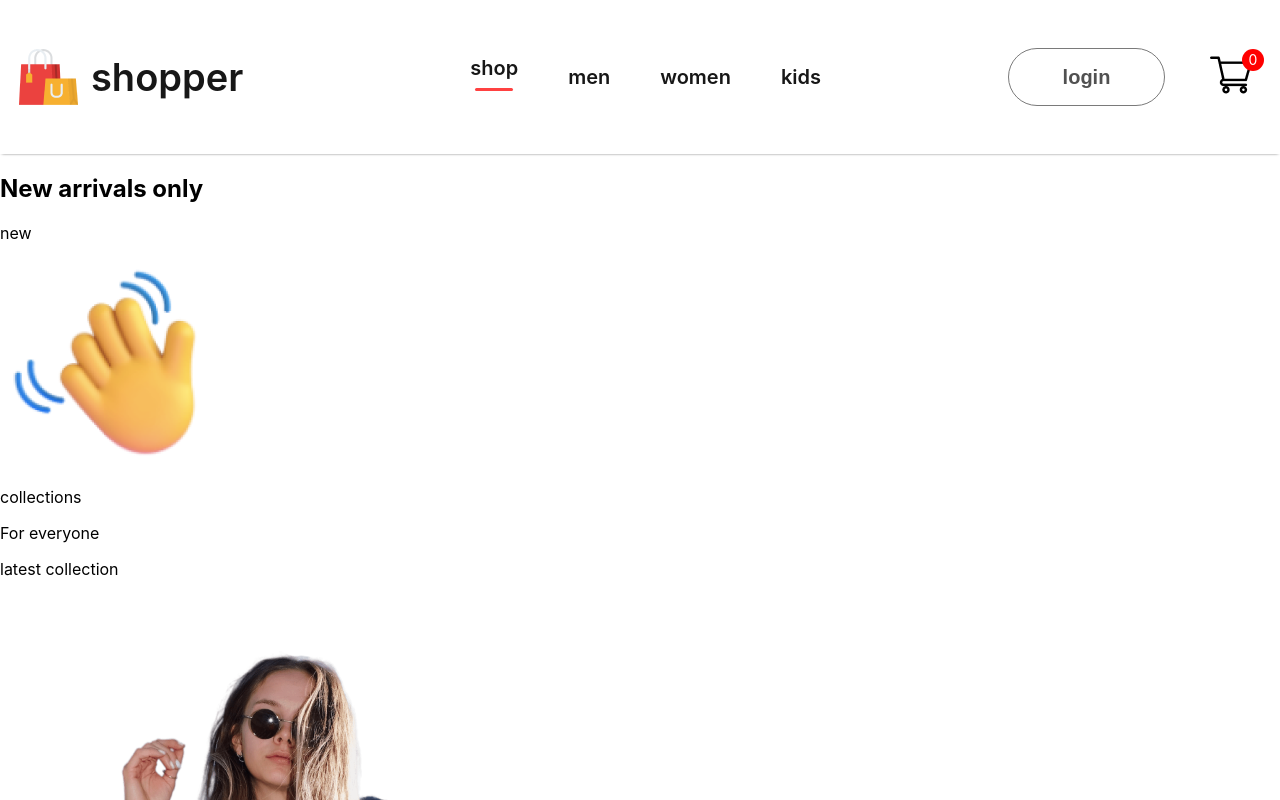
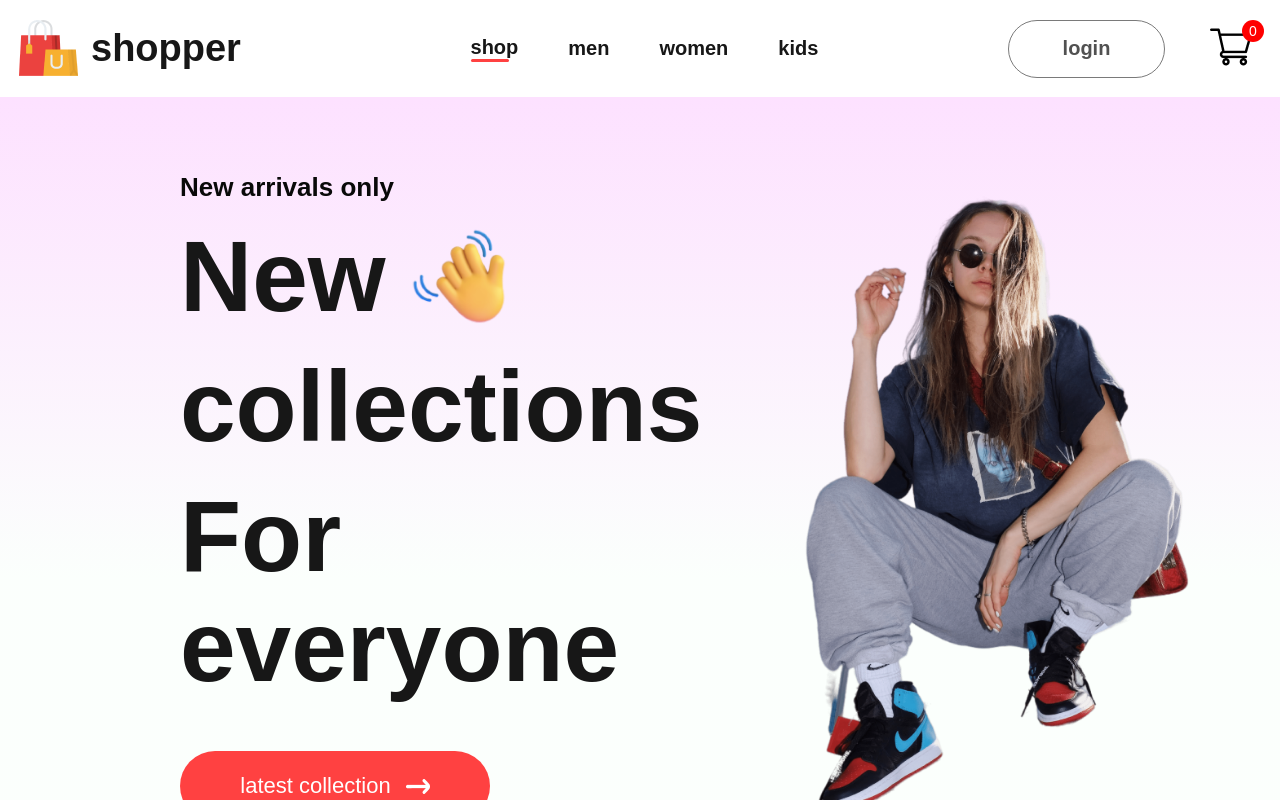
Before and after one commit to george827/E-commerce, a React (Create React App) app in the folder front-end/: page / in a window 1280 px wide. Shown: the top 800 px of the page. Built offline with nearby package versions, Linux system fonts and the light colour scheme.

Commit message:
Add style to hero

```diff
--- a/front-end/src/components/Hero/Hero.css
+++ b/front-end/src/components/Hero/Hero.css
@@ -0,0 +1,63 @@
+.hero {
+    height: 100vh;
+    background: linear-gradient(180deg, #fde1ff, #e1ffea22 60%);
+    display: flex;
+}
+
+.hero-left {
+    flex: 1;
+    display: flex;
+    flex-direction: column;
+    justify-content: center;
+    gap: 20px;
+    padding-left: 180px;
+    line-height: 1.1;
+}
+
+.hero-left h2 {
+    color: #090909;
+    font-size: 26px;
+    font-weight: 600;
+}
+.hero-left p {
+    color: #171717;
+    font-size: 100px;
+    font-weight: 700;
+    /* text-align: center; */
+}
+
+.hero-hand-icon {
+    display: flex;
+    align-items: center;
+    gap: 20px;
+}
+.hero-hand-icon img {
+    width: 105px;
+}
+
+.hero-latest-btn {
+    display: flex;
+    justify-content: center;
+    align-items: center;
+    gap: 15px;
+    width: 310px;
+    height: 70px;
+    border-radius: 75px;
+    margin-top: 30px;
+    background: #ff4141;
+    color: #fff;
+    font-size: 22px;
+    font-weight: 500;
+}
+
+.hero-right {
+    flex: 1;
+    display: flex;
+    justify-content: center;
+    align-items: center;
+}
+
+.hero-right img {
+    width: 500px;
+    margin-top: 0;
+}
--- a/front-end/src/components/Hero/Hero.jsx
+++ b/front-end/src/components/Hero/Hero.jsx
@@ -1,30 +1,30 @@
-import React from 'react'
-import './Hero.css'
-import handHandIcon from '../assets/Frontend_Assets/hand_icon.png'
-import arrowIcon from '../assets/Frontend_Assets/arrow.png'
-import HeroImage from '../assets/Frontend_Assets/hero_image.png'
+import React from "react";
+import "./Hero.css";
+import handHandIcon from "../assets/Frontend_Assets/hand_icon.png";
+import arrowIcon from "../assets/Frontend_Assets/arrow.png";
+import HeroImage from "../assets/Frontend_Assets/hero_image.png";
 
 const Hero = () => {
   return (
-    <div className='hero'>
+    <div className="hero">
       <div className="hero-left">
         <h2>New arrivals only</h2>
-        <div className="hand-hand-icon">
-          <p>new</p>
-          <img src={ handHandIcon} alt="hand" />
+        <div className="hero-hand-icon">
+          <p>New</p>
+          <img src={handHandIcon} alt="hand" />
         </div>
         <p>collections</p>
         <p>For everyone</p>
-      </div>
-      <div className="hero-latest-btn">
-        <div>latest collection</div>
-        <img src={arrowIcon} alt="arrow-left"/>
+        <div className="hero-latest-btn">
+          <div>latest collection</div>
+          <img src={arrowIcon} alt="arrow-left" />
+        </div>
       </div>
       <div className="hero-right">
         <img src={HeroImage} alt="hero" />
       </div>
     </div>
-  )
-}
+  );
+};
 
-export default Hero
+export default Hero;
--- a/front-end/src/index.css
+++ b/front-end/src/index.css
@@ -1,10 +1,11 @@
+*{
+  margin: 0;
+}
 body {
   margin: 0;
-  font-family: -apple-system, BlinkMacSystemFont, 'Segoe UI', 'Roboto', 'Oxygen',
-    'Ubuntu', 'Cantarell', 'Fira Sans', 'Droid Sans', 'Helvetica Neue',
-    sans-serif;
   -webkit-font-smoothing: antialiased;
   -moz-osx-font-smoothing: grayscale;
+  font-family: 'Poppins', sans-serif;
 }
 
 code {
```
